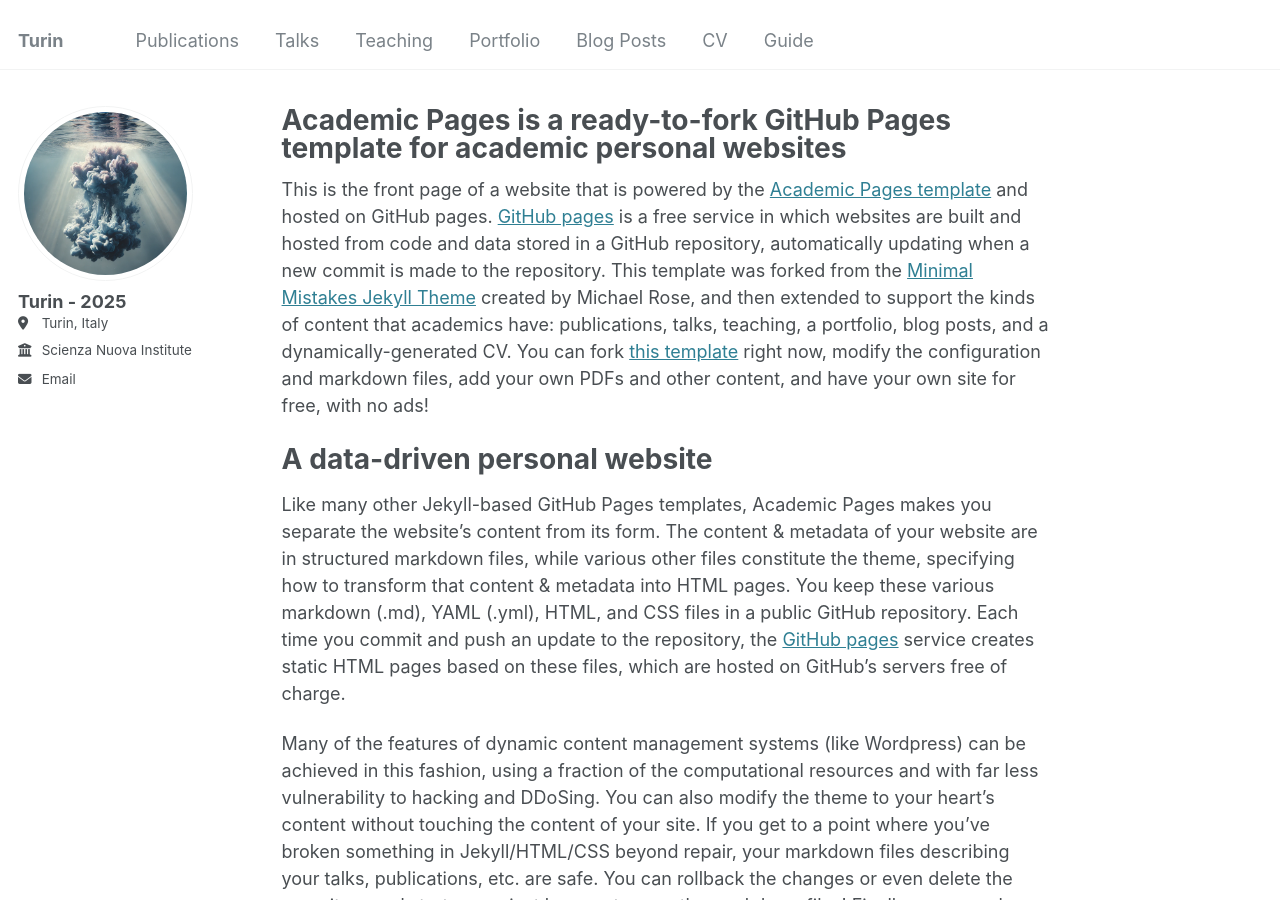
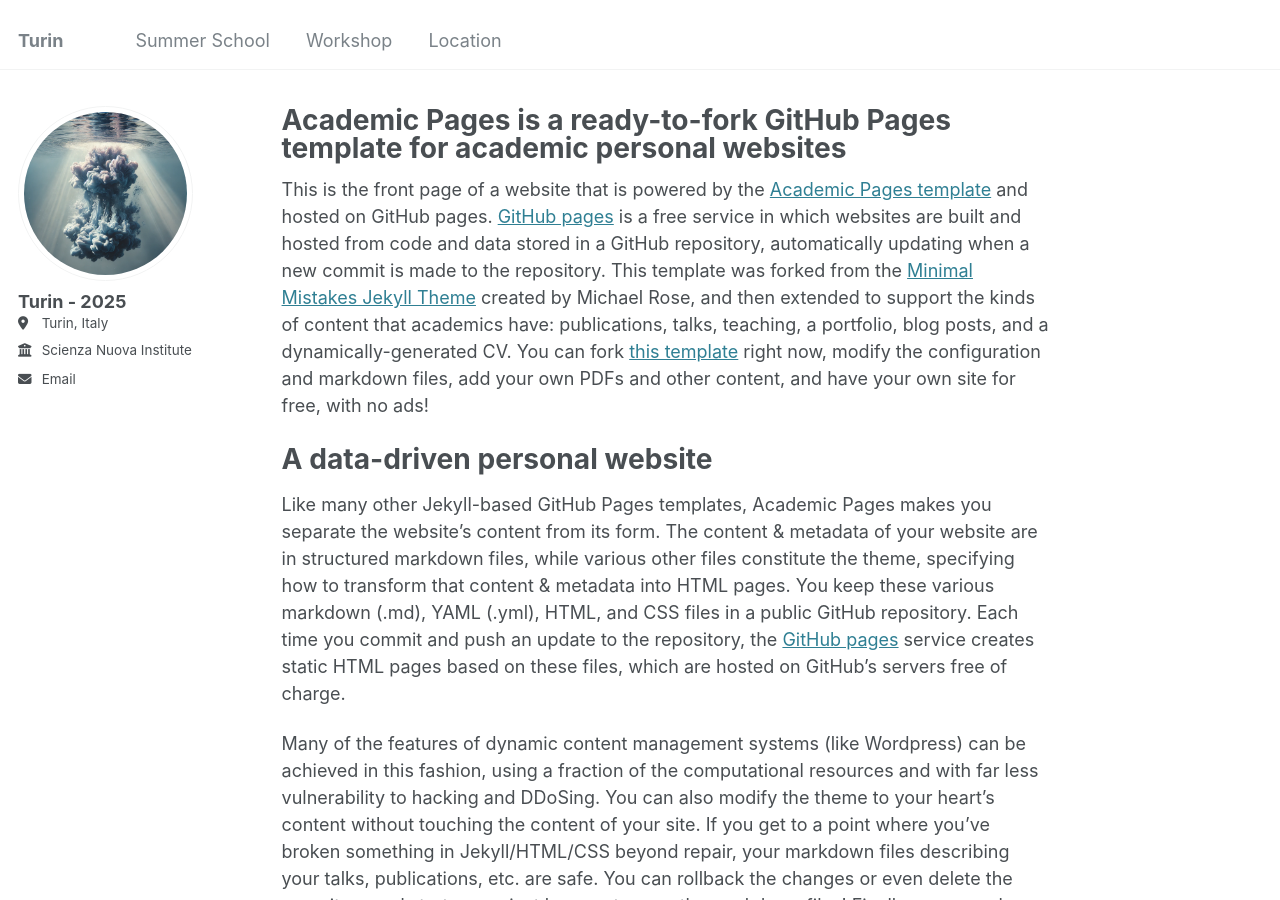
Before and after one commit to k1ssndr/turin2025, a Jekyll site: the page built from _pages/about.md, in a window 1280 px wide and 900 px high. Built offline with Jekyll 4.4.1, drawn with Linux system fonts in a browser that asks for light colours.

Commit message:
Update navigation.yml

```diff
--- a/_data/navigation.yml
+++ b/_data/navigation.yml
@@ -5,23 +5,11 @@
 # prevent it from being included in the site.
 
 main:
-  - title: "Publications"
-    url: /publications/
+  - title: "Summer School"
+    url: /summerschool/
 
-  - title: "Talks"
-    url: /talks/
+  - title: "Workshop"
+    url: /workshop/
 
-  - title: "Teaching"
-    url: /teaching/
-
-  - title: "Portfolio"
-    url: /portfolio/
-
-  - title: "Blog Posts"
-    url: /year-archive/
-
-  - title: "CV"
-    url: /cv/
-
-  - title: "Guide"
-    url: /markdown/
+  - title: "Location"
+    url: /location/
```
